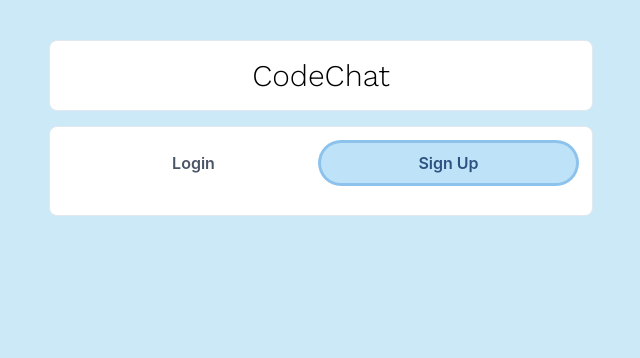
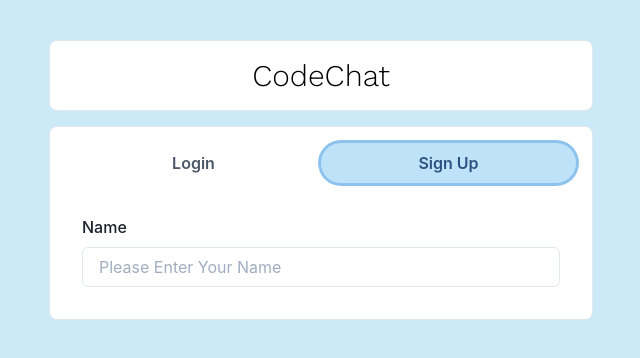
Before and after one commit to maaxkimm/codechat, a React (Create React App) app in the folder frontend/: page / in a window 1280 px wide. Both pictures are taken after a click on the tab "Sign Up". Shown: the top 358 px of the page, without its empty margins (319-959 px from the left). Built offline with nearby package versions, Linux system fonts and the light colour scheme.

Commit message:
Signup Form Name and Field, States Defined

```diff
--- a/frontend/src/components/authentication/Login.js
+++ b/frontend/src/components/authentication/Login.js
@@ -0,0 +1,11 @@
+import React from 'react'
+
+const Login = () => {
+    return (
+        <div>
+            Login
+        </div>
+    )
+}
+
+export default Login
--- a/frontend/src/components/authentication/Signup.js
+++ b/frontend/src/components/authentication/Signup.js
@@ -0,0 +1,25 @@
+import { FormControl, FormLabel, Input, VStack } from '@chakra-ui/react'
+import React from 'react'
+import { useState } from 'react';
+
+const Signup = () => {
+    //states for email, confirming password, picture
+    const [name, setName] = useState();
+    const [email, setEmail] = useState();
+    const [confirmpassword, setConfirmpassword] = useState();
+    const [password, setPassword] = useState();
+    const [pic, setPic] = useState();
+    const [picLoading, setPicLoading] = useState(false);
+
+    return <VStack spacing = '5px'>
+        <FormControl>
+            <FormLabel>Name</FormLabel>
+            <Input
+                placeholder = 'Please Enter Your Name'
+                onChange = {(e)=> setName(e.target.value)}
+                />
+        </FormControl>
+    </VStack>
+}
+
+export default Signup
--- a/frontend/src/pages/homepage.js
+++ b/frontend/src/pages/homepage.js
@@ -10,6 +10,8 @@ import {
   Tabs,
   Text,
 } from "@chakra-ui/react";
+import Login from "../components/authentication/Login"
+import Signup from "../components/authentication/Signup"
 
 function Homepage() {
   return (
@@ -27,6 +29,7 @@ function Homepage() {
       >
         <Text fontSize="3xl" fontFamily="Work sans" color='black'>
           CodeChat
+
         </Text>
       </Box>
       <Box bg="white" w="100%" p={4} borderRadius="lg" borderWidth="1px">
@@ -37,6 +40,16 @@ function Homepage() {
             {/* Sign Up Tab */}
             <Tab>Sign Up</Tab>
           </TabList>
+          <TabPanels>
+            <TabPanel>
+              {/* Login Component */}
+              <Login />
+            </TabPanel>
+            <TabPanel>
+              {/* Sign Up Component */}
+              <Signup />
+            </TabPanel>
+          </TabPanels>
         </Tabs>
       </Box>
     </Container>
```
